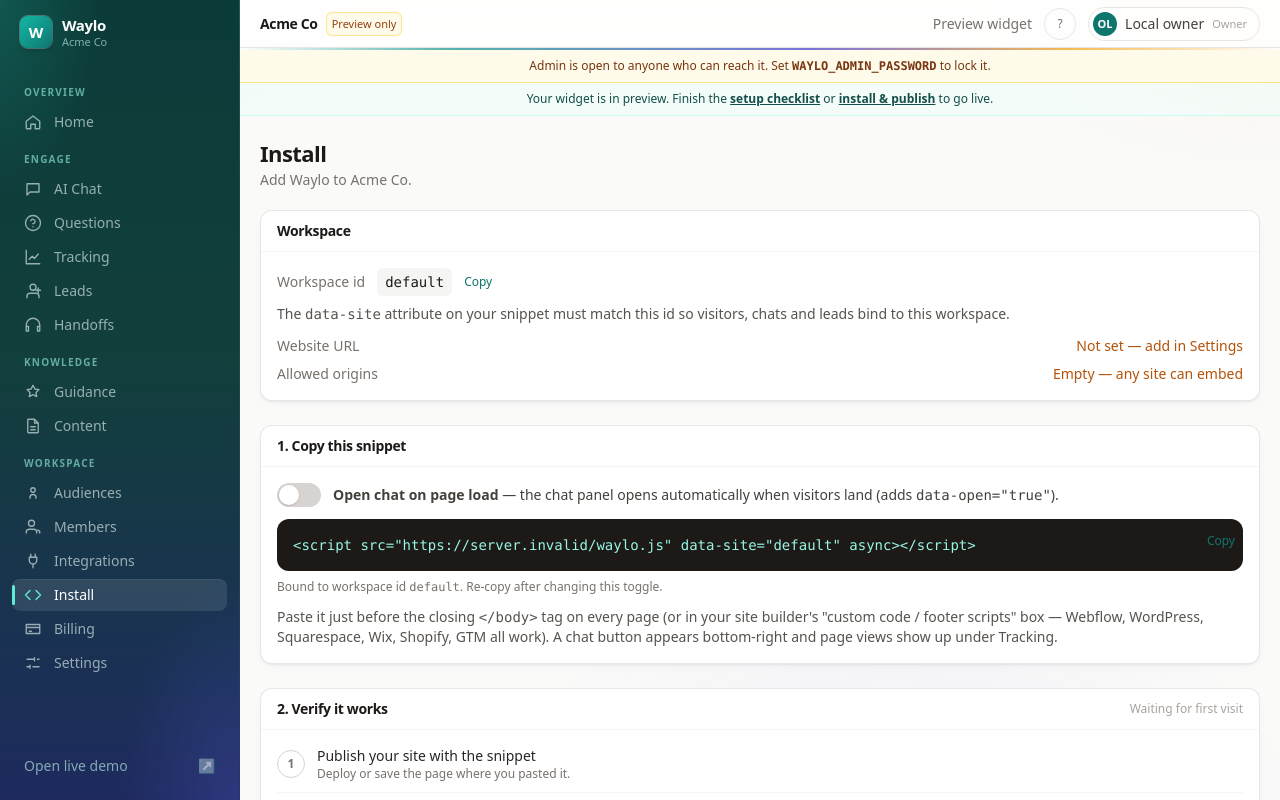
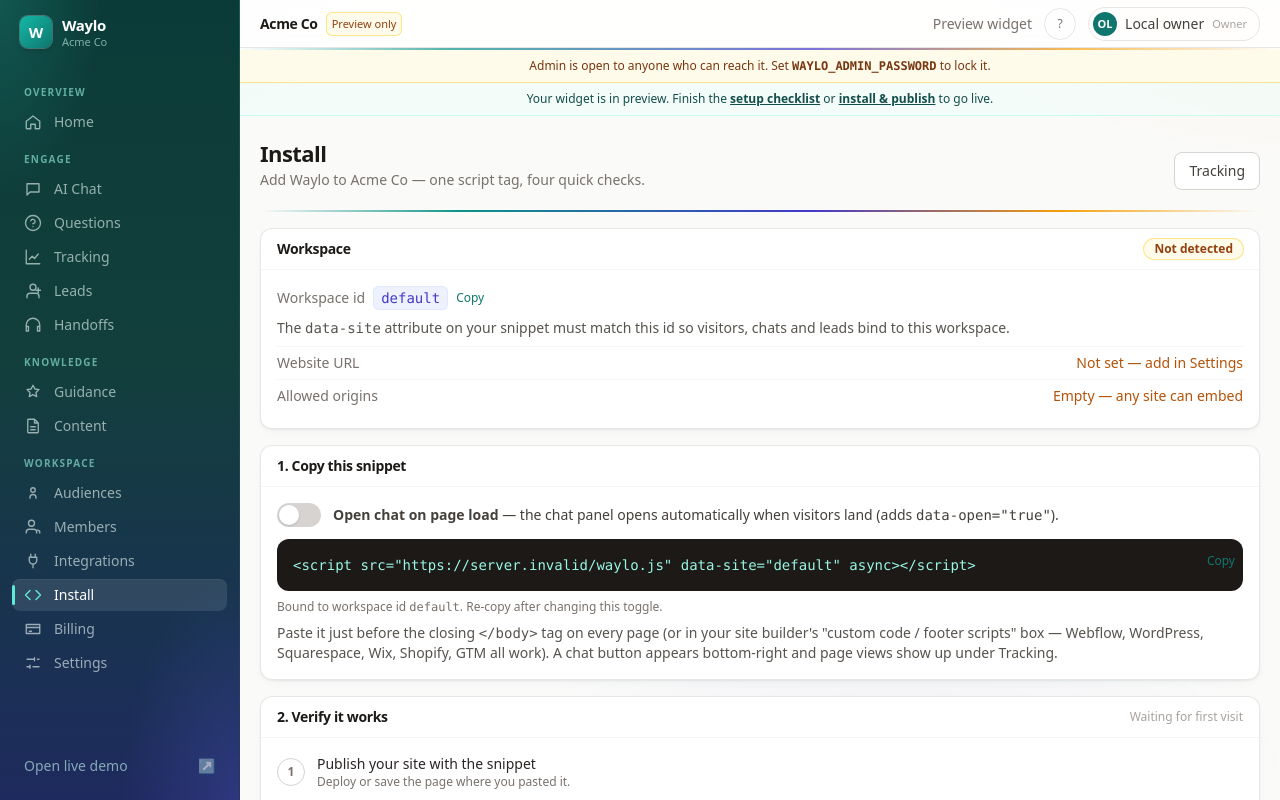
Before and after one commit to mckayluu/waylo, a Next.js app: page /admin/install in a window 1280 px wide. Shown: the top 800 px of the page. Built offline with nearby package versions, Linux system fonts and the light colour scheme; no server answers; the database is empty.

Commit message:
Admin: brand polish Home, Install, Settings, Tracking

```diff
--- a/src/app/admin/install/page.tsx
+++ b/src/app/admin/install/page.tsx
@@ -11,17 +11,18 @@ export default async function Install() {
   const visitors = await listVisitors(); const live = visitors.length > 0;
   const asked = (await listConversations()).some((c) => c.messages.some((m) => m.role === "visitor"));
   return (<>
-    <PageHeader title="Install" sub={`Add Waylo to ${st.siteName || "your site"}.`} />
-    <div className="space-y-6">
-      <Card title="Workspace">
-        <div className="flex flex-wrap items-center gap-3"><span className="text-sm text-stone-500">Workspace id</span><code className="rounded-md bg-stone-100 px-2 py-1 font-mono text-sm text-stone-900">{WS}</code><CopyButton text={WS} /></div>
+    <PageHeader title="Install" sub={`Add Waylo to ${st.siteName || "your site"} — one script tag, four quick checks.`} actions={<Link href="/admin/tracking" className="w-btn-ghost">Tracking</Link>} />
+    <div className="w-accent-line mb-4" />
+    <div className="space-y-4">
+      <Card title="Workspace" actions={live ? <span className="w-badge-support">Live</span> : <span className="w-badge-accent">Not detected</span>}>
+        <div className="flex flex-wrap items-center gap-2"><span className="text-sm text-stone-500">Workspace id</span><code className="rounded-md bg-indigo-50 px-2 py-0.5 font-mono text-sm text-indigo-700 ring-1 ring-inset ring-indigo-100">{WS}</code><CopyButton text={WS} /></div>
         <p className="mt-2 text-sm text-stone-600">The <code>data-site</code> attribute on your snippet must match this id so visitors, chats and leads bind to this workspace.</p>
-        <dl className="mt-3 space-y-2 text-sm">
+        <dl className="mt-2 divide-y divide-stone-100 border-t border-stone-100 text-sm [&>div]:py-1.5">
           <div className="flex justify-between gap-4"><dt className="text-stone-500">Website URL</dt><dd>{st.siteUrl ? <span className="text-stone-700">{st.siteUrl}</span> : <Link href="/admin/settings" className="text-amber-700 hover:underline">Not set — add in Settings</Link>}</dd></div>
           <div className="flex justify-between gap-4"><dt className="text-stone-500">Allowed origins</dt><dd>{origins.length ? <span className="text-stone-700">{origins.length} set</span> : <Link href="/admin/settings" className="text-amber-700 hover:underline">Empty — any site can embed</Link>}</dd></div>
         </dl></Card>
       <Card title="1. Copy this snippet"><SnippetBuilder url={WAYLO_URL} site={WS} initialOpen={!!st.openOnLoad} />
-        <p className="mt-3 text-sm text-stone-600">Paste it just before the closing <code>&lt;/body&gt;</code> tag on every page (or in your site builder&apos;s &quot;custom code / footer scripts&quot; box — Webflow, WordPress, Squarespace, Wix, Shopify, GTM all work). A chat button appears bottom-right and page views show up under Tracking.</p></Card>
+        <p className="mt-2 text-sm text-stone-600">Paste it just before the closing <code>&lt;/body&gt;</code> tag on every page (or in your site builder&apos;s &quot;custom code / footer scripts&quot; box — Webflow, WordPress, Squarespace, Wix, Shopify, GTM all work). A chat button appears bottom-right and page views show up under Tracking.</p></Card>
       <Card title="2. Verify it works" actions={live ? <span className="text-xs font-medium text-teal-700">● Receiving visitors</span> : <span className="text-xs text-stone-400">Waiting for first visit</span>}>
         {live ? <p className="mb-3 rounded-lg bg-teal-50 px-3 py-2 text-sm text-teal-800 ring-1 ring-inset ring-teal-200">✓ Waylo is live — {visitors.length} visitor{visitors.length === 1 ? "" : "s"} tracked, last seen {new Date(visitors[0].lastSeen).toLocaleString()}. <Link href="/admin/tracking" className="font-medium underline">View Tracking →</Link></p> : null}
         <Checklist steps={[
@@ -32,7 +33,7 @@ export default async function Install() {
         ]} />
         <p className="mt-3 text-xs text-stone-500">Nothing showing? Check the browser console for blocked scripts, confirm the snippet is on the live page (not just a draft), and that your domain is in the allowlist below if you set one.</p></Card>
       <Card title="3. Optional settings">
-        <ul className="list-disc space-y-1 pl-5 text-sm text-stone-600">
+        <ul className="list-disc space-y-0.5 pl-5 text-sm text-stone-600">
           <li><code>data-site</code> — must equal this workspace id (<code>{WS}</code>).</li>
           <li><code>data-mode</code> — <code>launcher</code> (floating button, default), <code>sidebar</code> (always-open panel) or <code>track</code> (analytics only).</li>
           <li><code>data-position=&quot;left&quot;</code>, <code>data-color=&quot;#0f766e&quot;</code>, <code>data-open=&quot;true&quot;</code> (open on load).</li>
--- a/src/app/admin/page.tsx
+++ b/src/app/admin/page.tsx
@@ -30,18 +30,19 @@ export default async function Home() {
     ...handoffs.map((h) => ({ at: h.createdAt, kind: "Handoff", text: h.name || h.email || h.note || "Visitor asked for a person", href: "/admin/handoffs", tone: "stone" as const })),
   ].sort((a, b) => b.at.localeCompare(a.at)).slice(0, 8);
   return (<>
-    <PageHeader title="Home" sub={`Workspace performance for ${st.siteName}.`} actions={<Link href="/admin/ai-chat" className="w-btn-ghost">AI Chat setup</Link>} />
+    <PageHeader title="Home" sub={`Workspace performance for ${st.siteName}.`} actions={<><Link href="/admin/install" className="w-btn-ghost">Install</Link><Link href="/admin/ai-chat" className="w-btn">AI Chat setup</Link></>} />
+    <div className="w-accent-line mb-4" />
     {complete ? <div className="mb-4 flex items-center gap-2 text-sm text-teal-800"><span className="grid h-5 w-5 place-items-center rounded-full bg-teal-700 text-[10px] text-white">✓</span>Setup complete — Waylo is live on {st.siteName}.</div> :
-      <div className="mb-6"><Card title={`Get Waylo live · ${done}/${steps.length}`} actions={<div className="h-1.5 w-32 overflow-hidden rounded-full bg-stone-100"><div className="h-full bg-teal-600" style={{ width: `${(done / steps.length) * 100}%` }} /></div>}><Checklist steps={steps} /></Card></div>}
-    {firstRun && <div className="mb-6 flex flex-wrap items-center justify-between gap-3 rounded-xl border border-teal-200 bg-teal-50/60 px-5 py-4"><div><p className="font-medium text-teal-900">No visitors yet</p><p className="text-sm text-teal-800/80">Install the snippet on your site, or try the demo to see conversations, leads and topics fill in.</p></div><div className="flex gap-2"><Link href="/admin/install" className="w-btn">Install snippet</Link><Link href="/demo" target="_blank" className="w-btn-ghost">Open demo ↗</Link></div></div>}
+      <div className="mb-4"><Card title={`Get Waylo live · ${done}/${steps.length}`} actions={<div className="h-1.5 w-32 overflow-hidden rounded-full bg-stone-100"><div className="h-full bg-teal-600" style={{ width: `${(done / steps.length) * 100}%` }} /></div>}><Checklist steps={steps} /></Card></div>}
+    {firstRun && <div className="mb-4 flex flex-wrap items-center justify-between gap-3 rounded-xl border border-teal-200 border-l-4 border-l-amber-500 bg-gradient-to-r from-teal-50 to-indigo-50/40 px-4 py-3"><div><p className="flex items-center gap-2 font-semibold text-teal-900"><span className="w-badge-accent">First run</span>No visitors yet</p><p className="text-sm text-teal-800/80">Install the snippet on your site, or try the demo to see conversations, leads and topics fill in.</p></div><div className="flex gap-2"><Link href="/admin/install" className="w-btn-grad">Install snippet</Link><Link href="/demo" target="_blank" className="w-btn-ghost">Open demo ↗</Link></div></div>}
     <div className="grid gap-3 sm:grid-cols-2 lg:grid-cols-5">
-      <MetricCard label="Conversations" value={s.totalConversations} hint="All time" />
+      <MetricCard label="Conversations" value={s.totalConversations} hint="All time" tone="indigo" />
       <MetricCard label="Questions" value={questions} hint="Visitor messages" tone="teal" />
-      <MetricCard label="Contact forms" value={leads.length} hint={`${leads.filter((l) => l.intent === "demo").length} demo requests`} tone="teal" />
+      <MetricCard label="Contact forms" value={leads.length} hint={`${leads.filter((l) => l.intent === "demo").length} demo requests`} tone="indigo" />
       <MetricCard label="High intent" value={s.highIntent} hint="Ready for follow-up" tone="amber" />
       <MetricCard label="Messages today" value={s.messagesToday} hint="Visitor + Waylo" />
     </div>
-    <div className="mt-4 grid gap-4 lg:grid-cols-3">
+    <div className="mt-3 grid gap-3 lg:grid-cols-3">
       <div className="lg:col-span-2"><Card title="Questions · last 14 days" actions={<span className="text-xs text-stone-500">{d.reduce((n, x) => n + x.questions, 0)} total · {d.reduce((n, x) => n + x.leads, 0)} leads</span>}>
         {d.every((x) => x.questions === 0) ? <div className="grid h-44 place-items-center rounded-lg border border-dashed border-stone-200 text-center text-sm text-stone-400"><p>No questions in the last 14 days.<br /><Link href="/demo" target="_blank" className="font-medium text-teal-700 hover:underline">Ask one on the demo ↗</Link></p></div> : <>
         <div className="flex h-44 items-end gap-1.5">{d.map((x) => (
@@ -51,19 +52,19 @@ export default async function Home() {
           </div>))}</div>
         <div className="mt-2 flex justify-between text-[10px] text-stone-400"><span>{d[0].day.slice(5)}</span><span>Today</span></div></>}
       </Card></div>
-      <Card title="Workspace">
-        <p className="font-semibold text-stone-900">{st.siteName}</p>
-        <dl className="mt-3 space-y-2 text-sm">
-          <div className="flex justify-between"><dt className="text-stone-500">Workspace id</dt><dd className="font-mono text-xs text-stone-700">default</dd></div>
+      <Card title="Workspace" actions={<span className="w-badge-support">Active</span>}>
+        <p className="text-base font-bold tracking-tight text-stone-900">{st.siteName}</p>
+        <dl className="mt-2 divide-y divide-stone-100 text-sm [&>div]:py-1.5">
+          <div className="flex justify-between"><dt className="text-stone-500">Workspace id</dt><dd className="rounded bg-indigo-50 px-1.5 py-0.5 font-mono text-xs text-indigo-700 ring-1 ring-inset ring-indigo-100">default</dd></div>
           <div className="flex justify-between"><dt className="text-stone-500">Status</dt><dd>{st.published ? <Badge tone="teal">Published</Badge> : <Badge tone="amber">Preview only</Badge>}</dd></div>
           <div className="flex justify-between"><dt className="text-stone-500">Indexed pages</dt><dd className="tabular-nums">{pages.length || `${KNOWLEDGE.length} (sample)`}</dd></div>
           <div className="flex justify-between"><dt className="text-stone-500">Embed</dt><dd>{visitors.length ? <Badge tone="teal">Receiving · {ago(visitors[0].lastSeen)}</Badge> : <Link href="/admin/install" className="text-amber-700 hover:underline">Not detected</Link>}</dd></div>
           <div className="flex justify-between"><dt className="text-stone-500">Company profile</dt><dd className="text-stone-700">{st.companyProfile ? "Set" : "—"}</dd></div>
         </dl>
-        <div className="mt-4 flex gap-2"><Link href="/admin/content" className="w-btn-ghost flex-1">Content</Link><Link href="/admin/settings" className="w-btn-ghost flex-1">Settings</Link></div>
+        <div className="mt-3 flex gap-2"><Link href="/admin/content" className="w-btn-ghost flex-1">Content</Link><Link href="/admin/settings" className="w-btn-ghost flex-1">Settings</Link></div>
       </Card>
     </div>
-    <div className="mt-4 grid gap-4 lg:grid-cols-3">
+    <div className="mt-3 grid gap-3 lg:grid-cols-3">
       <Card title="Visitor value">
         {(["High", "Medium", "Low"] as const).map((t) => { const n = tiers[t]; const pct = convs.length ? (n / convs.length) * 100 : 0;
           return <div key={t} className="mb-3 last:mb-0"><div className="flex justify-between text-sm"><span className="text-stone-700">{t}</span><span className="tabular-nums text-stone-500">{n}</span></div>
--- a/src/app/admin/settings/page.tsx
+++ b/src/app/admin/settings/page.tsx
@@ -11,14 +11,15 @@ export default async function Settings() {
   const st = await getSettings();
   const snippet = mkSnippet("default", !!st.openOnLoad);
   return (<>
-    <PageHeader title="Settings" sub="Workspace details, chat branding and install settings." />
-    <div className="mb-6"><Card title="General"><GeneralForm initial={st} /></Card></div>
-    <div className="grid gap-6 lg:grid-cols-5">
+    <PageHeader title="Settings" sub="Workspace details, chat branding and install settings." actions={<Link href="/admin/install" className="w-btn-ghost">Install guide</Link>} />
+    <div className="w-accent-line mb-4" />
+    <div className="mb-4"><Card title="General"><GeneralForm initial={st} /></Card></div>
+    <div className="grid gap-4 lg:grid-cols-5">
       <div className="lg:col-span-3"><Card title="Sidebar branding"><BrandingForm initial={b} /></Card></div>
-      <div className="space-y-6 lg:col-span-2">
+      <div className="space-y-4 lg:col-span-2">
         <Card title="Install" actions={<CopyButton text={snippet} />}>
-          <p className="mb-3 text-sm text-stone-600">Paste before <code className="rounded bg-stone-100 px-1 text-xs">&lt;/body&gt;</code>. Waylo docks as a full-height sidebar. <Link href="/admin/install" className="font-medium text-teal-700 hover:underline">Full install guide →</Link></p>
-          <pre className="overflow-x-auto rounded-lg bg-[#0d1b1e] p-4 text-[11px] leading-relaxed text-teal-100">{snippet}</pre>
+          <p className="mb-2 text-sm text-stone-600"><span className="w-badge-support mr-1.5">data-site=&quot;default&quot;</span>Paste before <code className="rounded bg-stone-100 px-1 text-xs">&lt;/body&gt;</code>. Waylo docks as a full-height sidebar. <Link href="/admin/install" className="font-medium text-teal-700 hover:underline">Full install guide →</Link></p>
+          <pre className="overflow-x-auto rounded-lg bg-[#0d1b1e] p-3 text-[11px] leading-relaxed text-teal-100">{snippet}</pre>
         </Card>
       </div>
     </div>
--- a/src/app/admin/tracking/page.tsx
+++ b/src/app/admin/tracking/page.tsx
@@ -27,21 +27,22 @@ export default async function Tracking({ searchParams }: { searchParams: { tier?
   const totalPv = visitors.reduce((n, v) => n + v.pageviews.filter((p) => p.path !== "(chat)").length, 0);
   return (<>
     <PageHeader title="Tracking" sub={`${visitors.length} tracked visitors · ${totalPv} pageviews. Ranked by buying signals.`} actions={<Link href="/admin/leads" className="w-btn-ghost">Contact form leads</Link>} />
-    <div className="mb-4 flex w-fit gap-1 rounded-lg border border-stone-200 bg-white p-1 text-sm shadow-sm">
-      {["", "High", "Medium", "Low"].map((x) => <Link key={x} href={x ? `?tier=${x}` : "/admin/tracking"} className={`rounded-md px-3 py-1.5 font-medium ${(t || "") === x ? "bg-teal-700 text-white" : "text-stone-600 hover:bg-stone-100"}`}>{x || "All"} <span className="ml-1 text-xs opacity-70">{x ? rows.filter((r) => r.value === x).length : rows.length}</span></Link>)}
+    <div className="w-accent-line mb-3" />
+    <div className="mb-3 flex w-fit gap-1 rounded-lg border border-stone-200 bg-white p-1 text-sm shadow-sm">
+      {["", "High", "Medium", "Low"].map((x) => <Link key={x} href={x ? `?tier=${x}` : "/admin/tracking"} className={`rounded-md px-2.5 py-1 font-medium ${(t || "") === x ? (x === "High" ? "bg-amber-600 text-white" : "bg-teal-700 text-white") : "text-stone-600 hover:bg-stone-100"}`}>{x || "All"} <span className="ml-1 text-xs opacity-70">{x ? rows.filter((r) => r.value === x).length : rows.length}</span></Link>)}
     </div>
     <Card pad={false}>{shown.length === 0 ? (t && rows.length ? <Empty title={`No ${t} value visitors`} body="Nobody in this tier yet." href="/admin/tracking" cta="Show all" /> : <Empty title="No visitors yet" body="Add waylo.js to your site (or browse /demo) — visitors appear here as soon as they load a page." href="/admin/install" cta="Install snippet" secondaryHref="/demo" secondaryCta="Open demo" />) :
       <div className="overflow-x-auto"><table className="w-full text-sm">
         <thead className="border-b border-stone-100 bg-stone-50/60"><tr><th className="w-th">Visitor</th><th className="w-th">Value</th><th className="w-th">Entry</th><th className="w-th">Last page</th><th className="w-th">Signals</th><th className="w-th text-right">Pages</th><th className="w-th text-right">Questions</th><th className="w-th text-right">Last seen</th></tr></thead>
-        <tbody className="divide-y divide-stone-100">{shown.map((r) => <tr key={r.key} className="group hover:bg-stone-50">
-          <td className="px-5 py-3"><Link href={r.href} className="flex items-center gap-3"><span className="grid h-8 w-8 shrink-0 place-items-center rounded-full bg-stone-100 text-[11px] font-semibold text-stone-600 group-hover:bg-teal-100 group-hover:text-teal-800">{/^(Anonymous|Visitor )/.test(r.who) ? "—" : initials(r.who)}</span><span className="min-w-0"><span className="block truncate font-medium text-stone-800">{r.who}</span><span className="block truncate text-xs text-stone-500">{r.sub}</span></span></Link></td>
-          <td className="px-5 py-3"><Badge tone={r.value === "High" ? "amber" : r.value === "Medium" ? "teal" : "stone"}>{r.value}</Badge></td>
-          <td className="whitespace-nowrap px-5 py-3 text-stone-600">{r.entry}</td>
-          <td className="max-w-[10rem] truncate px-5 py-3 font-mono text-xs text-stone-500">{r.lastPath || "—"}</td>
-          <td className="px-5 py-3"><div className="flex flex-wrap gap-1">{r.signals.slice(0, 3).map((s) => <Tag key={s} s={s} />)}{!r.signals.length && <span className="text-xs text-stone-400">—</span>}</div></td>
-          <td className="px-5 py-3 text-right tabular-nums text-stone-500">{r.pv || "—"}</td>
-          <td className="px-5 py-3 text-right tabular-nums text-stone-500">{r.n}</td>
-          <td className="whitespace-nowrap px-5 py-3 text-right text-xs text-stone-500">{ago(r.at)}</td></tr>)}</tbody></table></div>}
+        <tbody className="divide-y divide-stone-100">{shown.map((r) => <tr key={r.key} className={`group hover:bg-stone-50 ${r.value === "High" ? "border-l-2 border-l-amber-500" : ""}`}>
+          <td className="px-4 py-2"><Link href={r.href} className="flex items-center gap-3"><span className="grid h-7 w-7 shrink-0 place-items-center rounded-full bg-stone-100 text-[11px] font-semibold text-stone-600 group-hover:bg-teal-100 group-hover:text-teal-800">{/^(Anonymous|Visitor )/.test(r.who) ? "—" : initials(r.who)}</span><span className="min-w-0"><span className="block truncate font-medium text-stone-800">{r.who}</span><span className="block truncate text-xs text-stone-500">{r.sub}</span></span></Link></td>
+          <td className="px-4 py-2"><Badge tone={r.value === "High" ? "amber" : r.value === "Medium" ? "teal" : "stone"}>{r.value}</Badge></td>
+          <td className="whitespace-nowrap px-4 py-2 text-stone-600">{r.entry}</td>
+          <td className="max-w-[10rem] truncate px-4 py-2 font-mono text-xs text-stone-500">{r.lastPath || "—"}</td>
+          <td className="px-4 py-2"><div className="flex flex-wrap gap-1">{r.signals.slice(0, 3).map((s) => <Tag key={s} s={s} />)}{!r.signals.length && <span className="text-xs text-stone-400">—</span>}</div></td>
+          <td className="px-4 py-2 text-right tabular-nums text-stone-500">{r.pv || "—"}</td>
+          <td className="px-4 py-2 text-right tabular-nums text-stone-500">{r.n}</td>
+          <td className="whitespace-nowrap px-4 py-2 text-right text-xs text-stone-500">{ago(r.at)}</td></tr>)}</tbody></table></div>}
     </Card>
   </>);
 }
```
